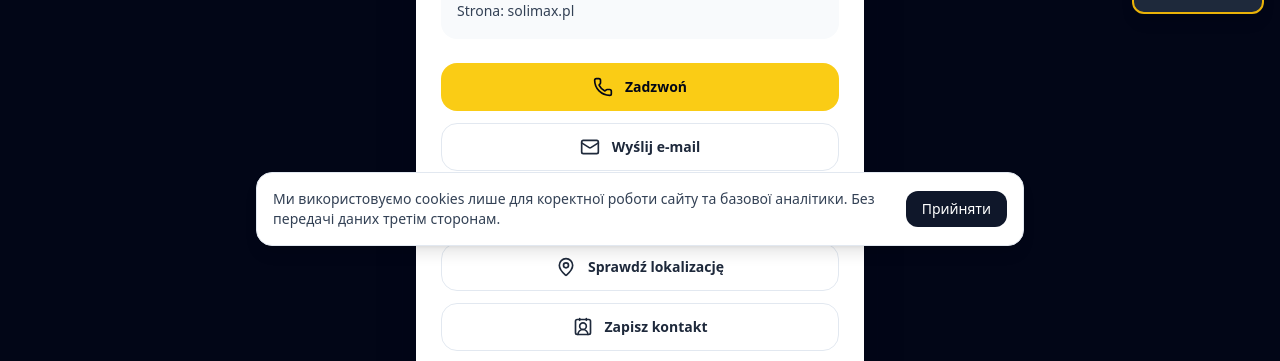
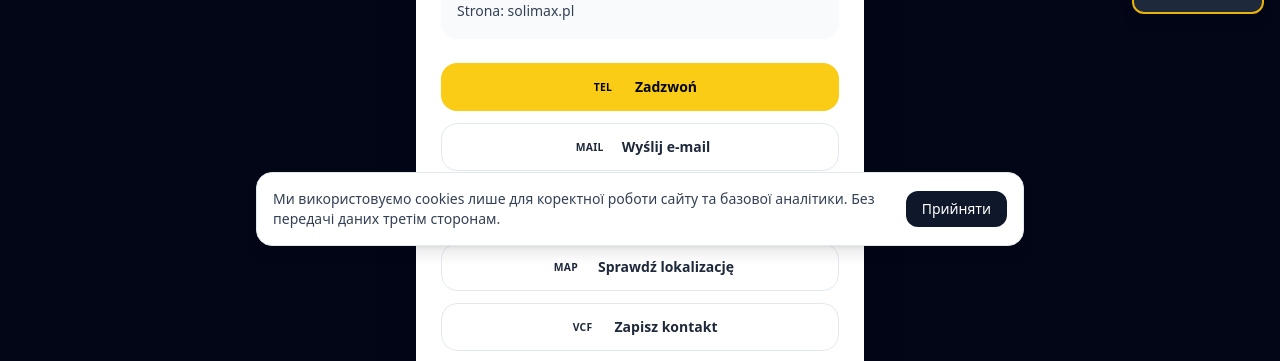
Before and after one commit to Serhii20260/solimax-pl, a React (Vite) app: page /card in a window 1280 px wide. Shown: the part 538-899 px from the top of the page. Built offline with nearby package versions, Linux system fonts and the light colour scheme; no server answers.

Commit message:
Keep Solimax card dependency-free

```diff
--- a/src/pages/Card.tsx
+++ b/src/pages/Card.tsx
@@ -1,5 +1,3 @@
-import { ContactRound, Globe, Mail, MapPin, Phone, Send } from "lucide-react";
-
 const company = {
   name: "Solimax Sp. z o.o.",
   description: "Fotowoltaika i pompy ciepła dla domu i firmy",
@@ -18,33 +16,33 @@ const actions = [
   {
     label: "Zadzwoń",
     href: company.phoneHref,
-    icon: Phone,
+    icon: "TEL",
     primary: true,
   },
   {
     label: "Wyślij e-mail",
     href: `mailto:${company.email}`,
-    icon: Mail,
+    icon: "MAIL",
   },
   {
     label: "Otwórz stronę",
     href: company.website,
-    icon: Globe,
+    icon: "WEB",
   },
   {
     label: "Sprawdź lokalizację",
     href: company.mapHref,
-    icon: MapPin,
+    icon: "MAP",
   },
   {
     label: "Zapisz kontakt",
     href: "/solimax.vcf",
-    icon: ContactRound,
+    icon: "VCF",
   },
   {
     label: "Zostaw zapytanie",
     href: "/pl/kontakt",
-    icon: Send,
+    icon: "FORM",
     primary: true,
   },
 ];
@@ -73,7 +71,7 @@ export default function Card() {
             </div>
 
             <div className="grid gap-3">
-              {actions.map(({ label, href, icon: Icon, primary }) => (
+              {actions.map(({ label, href, icon, primary }) => (
                 <a
                   key={label}
                   href={href}
@@ -83,7 +81,9 @@ export default function Card() {
                       : "border border-slate-200 bg-white text-slate-800 hover:bg-slate-50"
                   }`}
                 >
-                  <Icon className="h-5 w-5" aria-hidden="true" />
+                  <span className="min-w-10 text-center text-[0.65rem] font-bold tracking-wide" aria-hidden="true">
+                    {icon}
+                  </span>
                   <span>{label}</span>
                 </a>
               ))}
```
